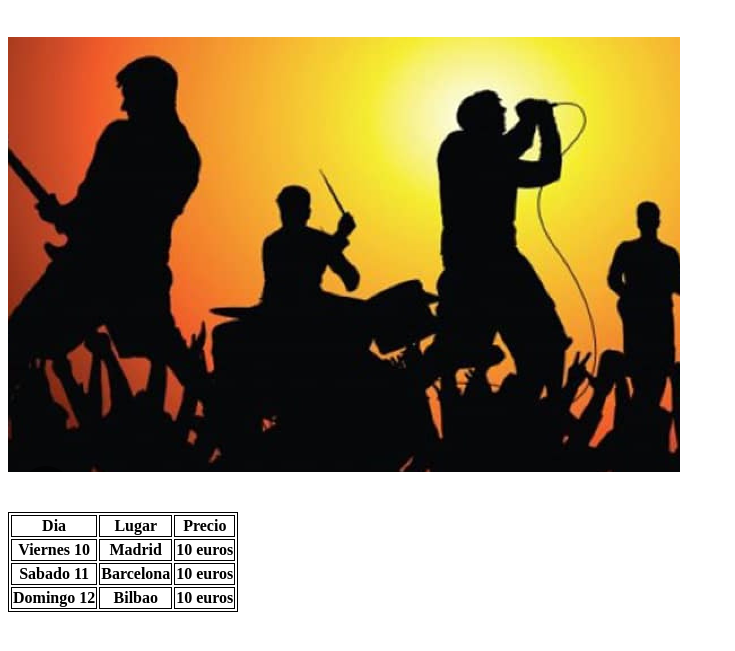
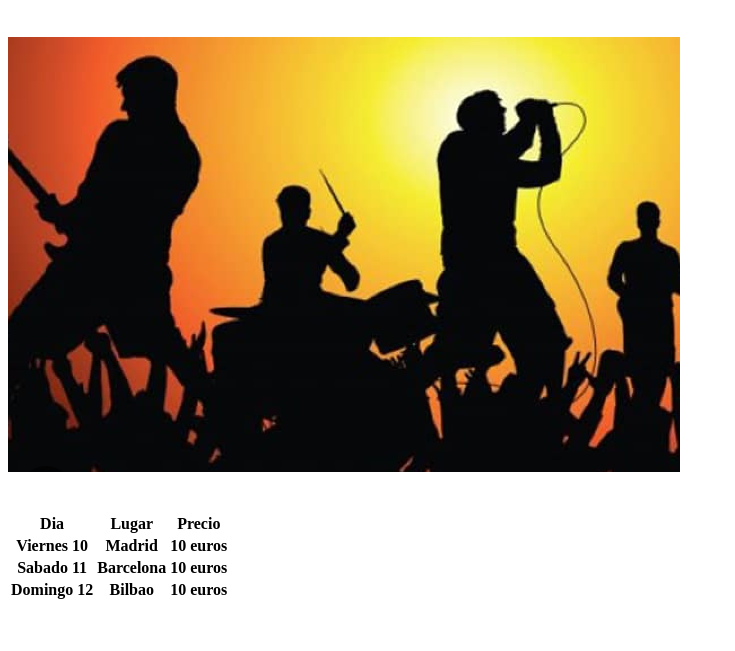
Before and after one commit to rochamiguel1/tributoweb, a plain HTML site: page index.html in a window 1280 px wide. Shown: the part 105-756 px from the top of the page, without its empty margins (0-735 px from the left). Drawn offline with Linux system fonts and the light colour scheme.

Commit message:
index.html

```diff
--- a/index.html
+++ b/index.html
@@ -9,10 +9,7 @@
     <link rel="stylesheet" href="./style/stile.css">
 </head>
 <style>
-    table,
-    th {
-        border: 0.5px solid black;
-    }
+
 </style>
 
 <body>
```
